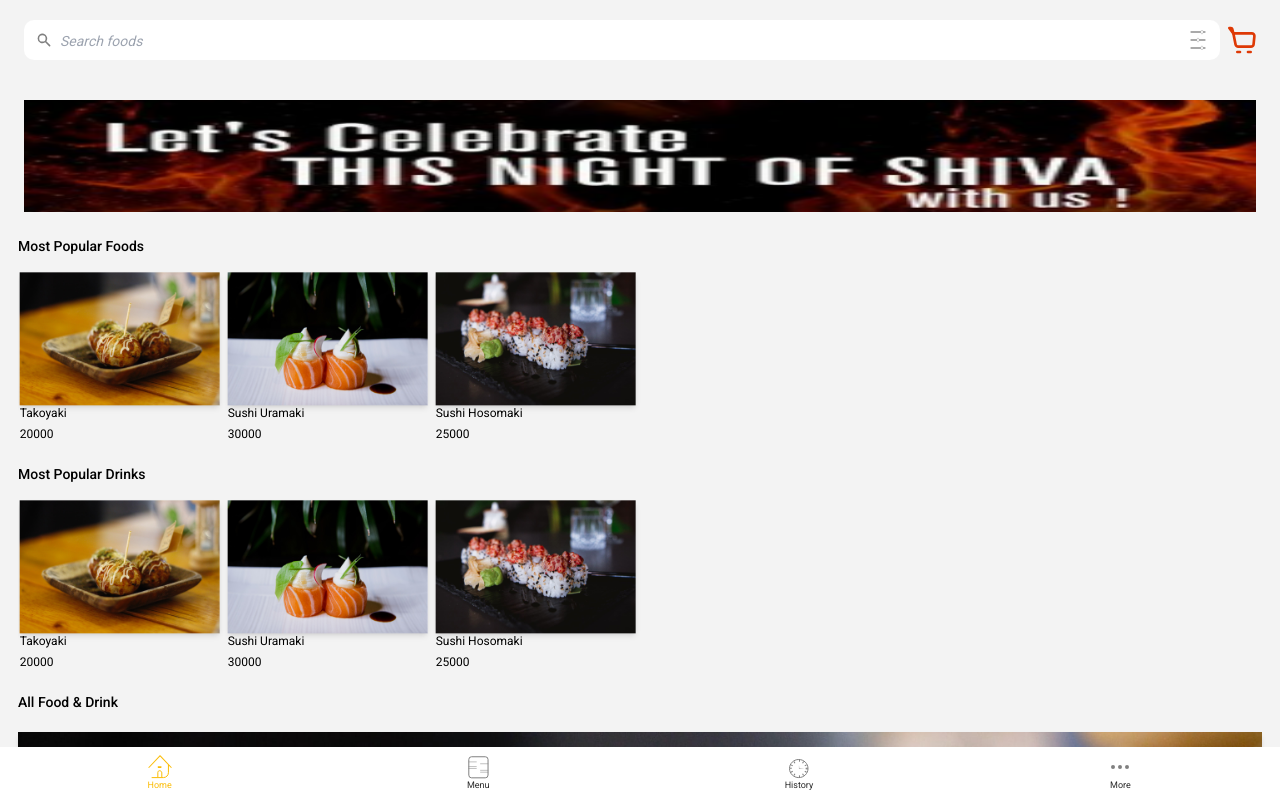
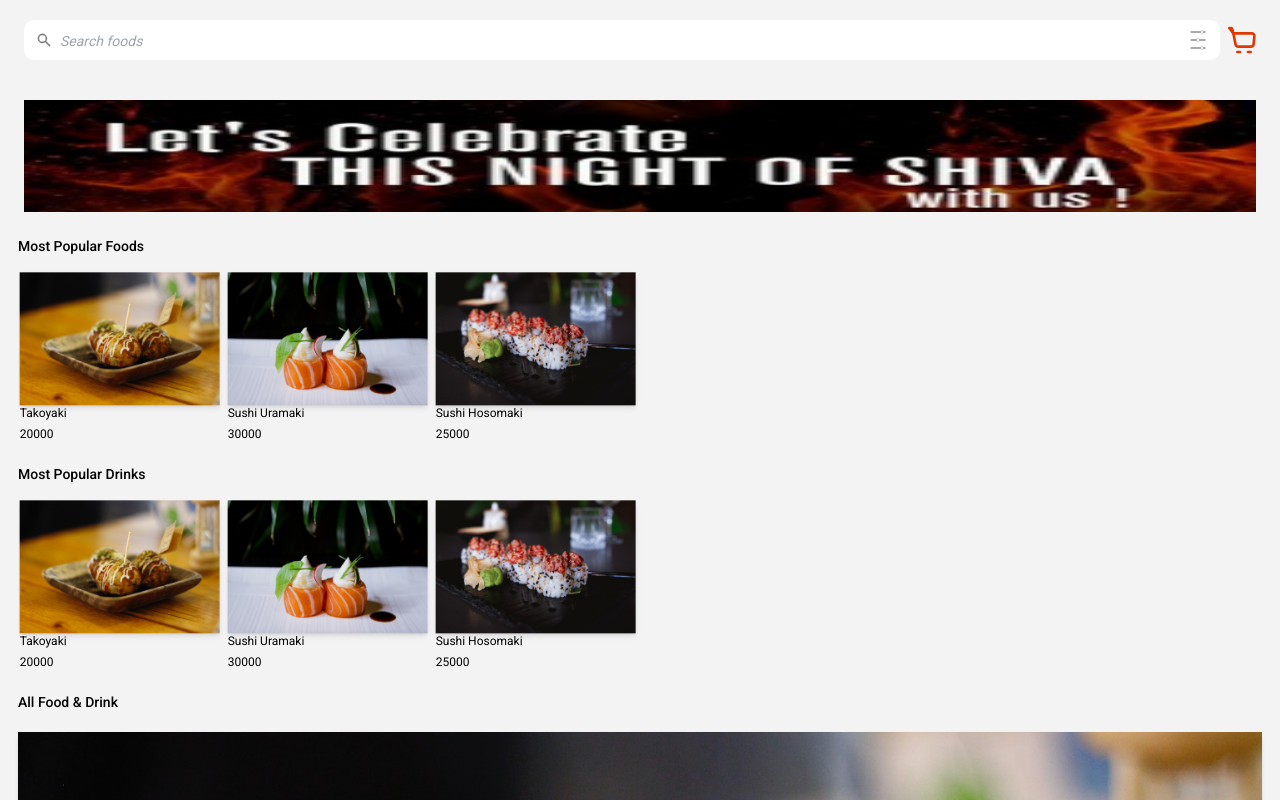
Before and after one commit to zylcom/fostfoad, a Vue app: page / in a window 1280 px wide. Shown: the top 800 px of the page. Built offline with nearby package versions, Linux system fonts and the light colour scheme.

Commit message:
update views

```diff
--- a/src/views/HistoryView.vue
+++ b/src/views/HistoryView.vue
@@ -1,5 +1,4 @@
 <script setup>
-import NavigationBar from "../components/NavigationBar.vue";
 import ReceiptCard from "../components/ReceiptCard.vue";
 </script>
 
@@ -13,8 +12,4 @@ import ReceiptCard from "../components/ReceiptCard.vue";
     <ReceiptCard />
     <ReceiptCard />
   </main>
-
-  <footer class="fixed bottom-0 z-50 w-full bg-white py-2">
-    <NavigationBar />
-  </footer>
 </template>
--- a/src/views/HomeView.vue
+++ b/src/views/HomeView.vue
@@ -2,7 +2,6 @@
 import SearchBar from "../components/SearchBar.vue";
 import CartButton from "../components/CartButton.vue";
 import BannerHeader from "../components/BannerHeader.vue";
-import NavigationBar from "../components/NavigationBar.vue";
 import PopularProductList from "../components/PopularProductList.vue";
 import ProductList from "../components/ProductList.vue";
 </script>
@@ -24,8 +23,4 @@ import ProductList from "../components/ProductList.vue";
 
     <ProductList title="All Food & Drink" class="[&>h1]:mt-36" />
   </main>
-
-  <footer class="fixed bottom-0 z-50 w-full bg-white py-2">
-    <NavigationBar />
-  </footer>
 </template>
--- a/src/views/MenuView.vue
+++ b/src/views/MenuView.vue
@@ -1,5 +1,4 @@
 <script setup>
-import NavigationBar from "../components/NavigationBar.vue";
 import SearchBar from "../components/SearchBar.vue";
 import CartButton from "../components/CartButton.vue";
 import PillButton from "../components/PillButton.vue";
@@ -30,8 +29,4 @@ import MenuList from "../components/MenuList.vue";
 
     <MenuList />
   </main>
-
-  <footer class="fixed bottom-0 z-50 w-full bg-white py-2">
-    <NavigationBar />
-  </footer>
 </template>
```
